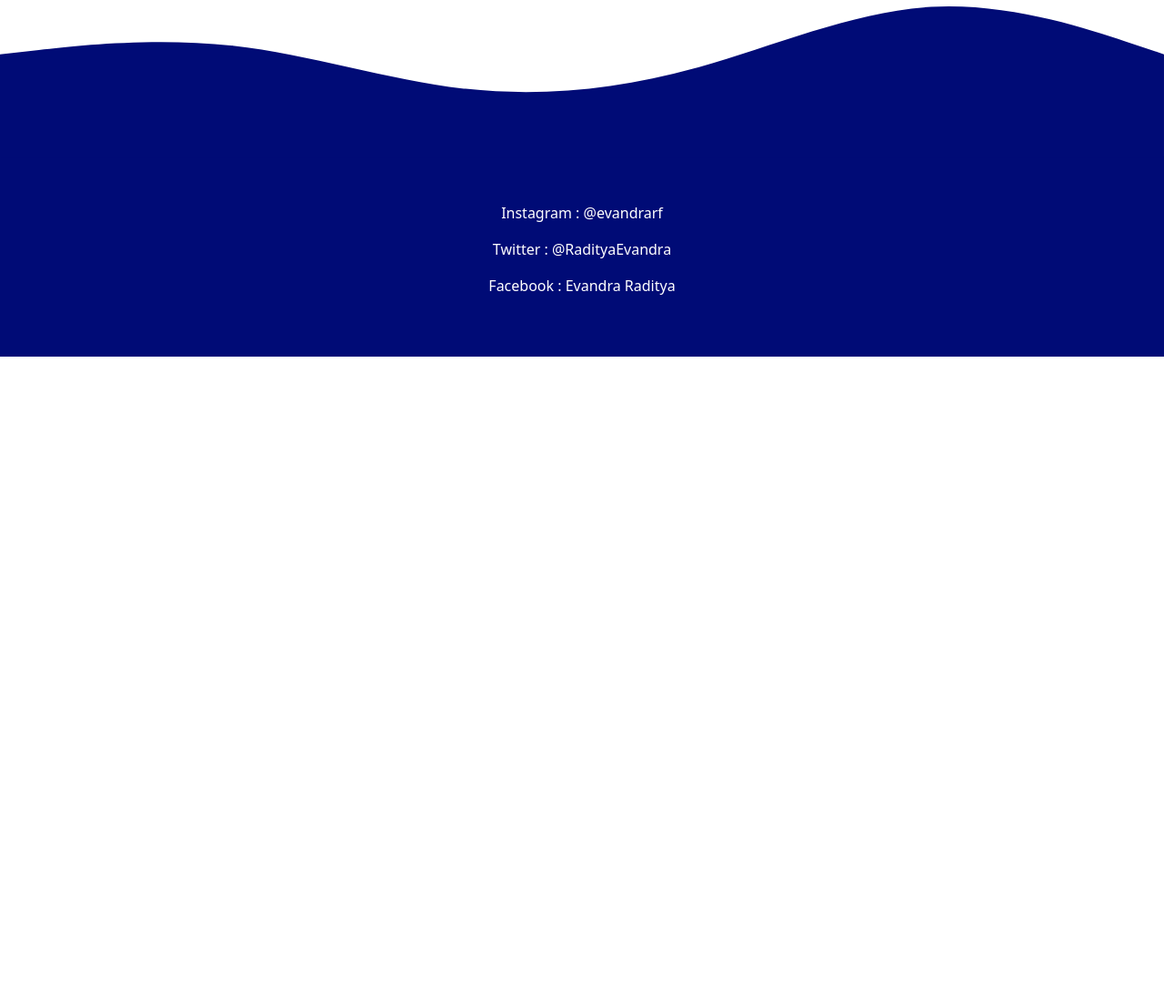
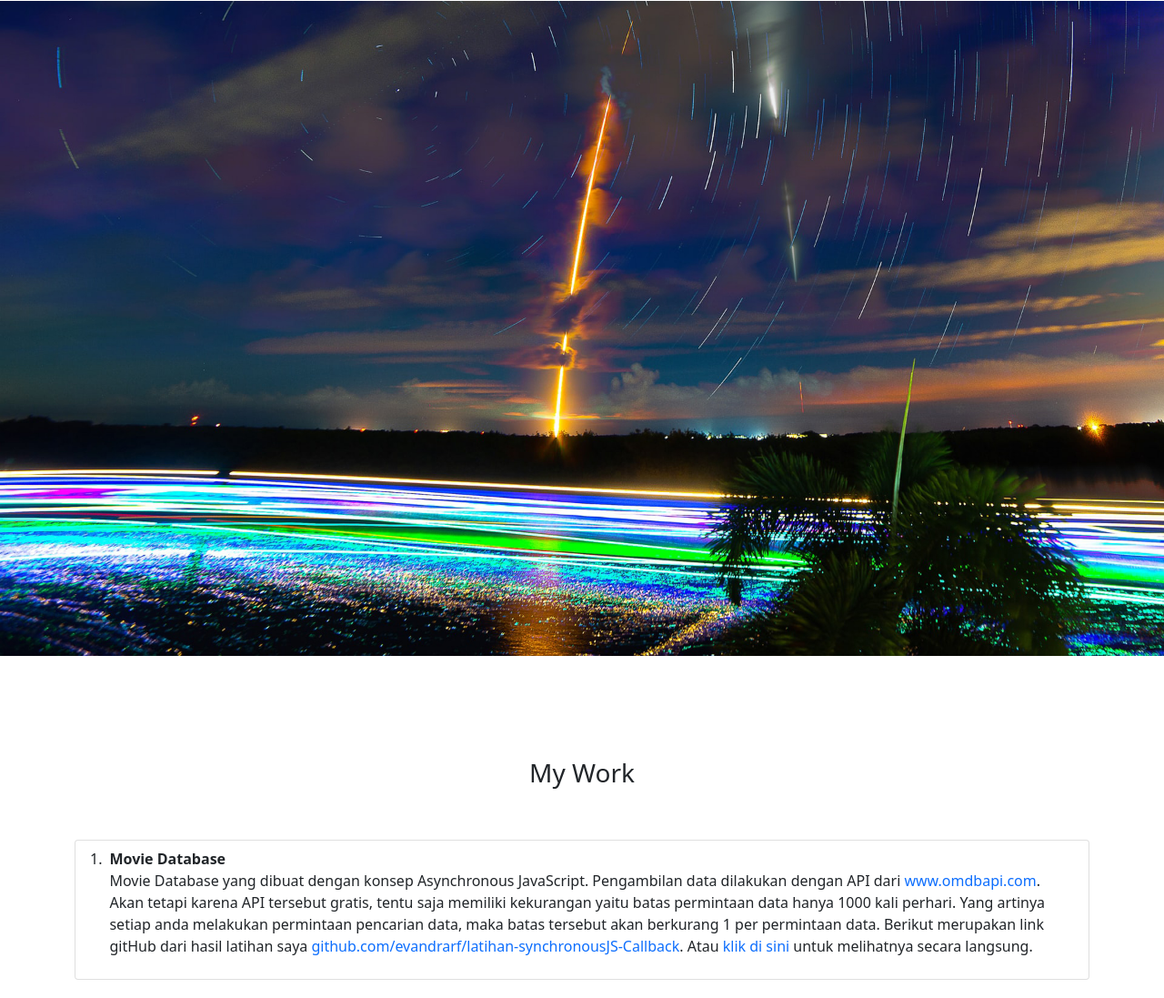
Before and after one commit to evandrarf/evandrarf.portfolio, a plain HTML site: page index.html in a window 1280 px wide. Shown: the part 2900-3997 px from the top of the page at 91% size. Before the commit the page ends 3292 px from the top, so only its background shows below. Drawn offline with nearby package versions, Linux system fonts and the light colour scheme.

Commit message:
Menambahkan fitur my work dan memperbaiki script modal card yang sebelumnya

```diff
--- a/index.html
+++ b/index.html
@@ -69,7 +69,6 @@
     <!-- gambar -->
     <div class="sectionB d-flex justify-content-center align-items-center flex-column">
       <h2>Pengamatan | Diskusi | Latihan</h2>
-      <h2>Tapi Bo'ong</h2>
     </div>
     <!-- akhir gambar -->
 
@@ -142,6 +141,40 @@
         </div>
       </div>
     </section>
+
+    <!-- Section D -->
+    <div class="sectionD"></div>
+    <!-- akhir section d -->
+
+    <!-- My work -->
+    <section class="my-work" id="my-work">
+      <div class="container">
+        <div class="row text-center">
+          <div class="col">
+            <h3>My Work</h3>
+          </div>
+        </div>
+        <div class="row">
+          <div class="col">
+            <ol class="list-group list-group-numbered">
+              <li class="list-group-item d-flex justify-content-between align-items-start">
+                <div class="ms-2 me-auto">
+                  <div class="fw-bold">Movie Database</div>
+                  <p>
+                    Movie Database yang dibuat dengan konsep Asynchronous JavaScript. Pengambilan data dilakukan dengan API dari <a href="https://www.omdbapi.com/" target="_blank" rel="noopener noreferrer">www.omdbapi.com</a>. Akan tetapi
+                    karena API tersebut gratis, tentu saja memiliki kekurangan yaitu batas permintaan data hanya 1000 kali perhari. Yang artinya setiap anda melakukan permintaan pencarian data, maka batas tersebut akan berkurang 1 per
+                    permintaan data. Berikut merupakan link gitHub dari hasil latihan saya
+                    <a href="https://github.com/evandrarf/latihan-synchronousJS-Callback" target="_blank" rel="noopener noreferrer">github.com/evandrarf/latihan-synchronousJS-Callback</a>. Atau
+                    <a href="hasil-latihan/Asynchronous/index.html">klik di sini</a> untuk melihatnya secara langsung.
+                  </p>
+                </div>
+              </li>
+            </ol>
+          </div>
+        </div>
+      </div>
+    </section>
+    <!-- akhir my work -->
     <svg xmlns="http://www.w3.org/2000/svg" viewBox="0 0 1440 320">
       <path
         fill="#000b76"
--- a/script.js
+++ b/script.js
@@ -30,8 +30,14 @@ const modal = document.querySelector(".modal");
 const modalImage = document.querySelector(".modal-image");
 const cardImage = document.querySelectorAll(".card img");
 
-for (let i = 0; i < cards.length; i++) {
-  cards[i].addEventListener("click", function () {
+// for (let i = 0; i < cards.length; i++) {
+//   cards[i].addEventListener("click", function () {
+//     modalImage.src = `gallery/${i + 1}.jpg`;
+//   });
+// }
+
+cards.forEach((c, i) => {
+  c.addEventListener("click", function () {
     modalImage.src = `gallery/${i + 1}.jpg`;
   });
-}
+});
--- a/style.css
+++ b/style.css
@@ -100,6 +100,33 @@
   width: 90%;
 }
 
+/* Section D */
+.sectionD {
+  background-image: url(gallery-sm/5.jpg);
+  background-size: cover;
+  background-repeat: no-repeat;
+  background-attachment: fixed;
+  height: 35vh;
+  overflow: hidden;
+}
+
+/* my work */
+.my-work {
+  margin-top: 1.5rem;
+}
+
+.list-group {
+  margin-top: 1rem;
+}
+
+.list-group a {
+  text-decoration: none;
+}
+
+.list-group a:hover {
+  color: red;
+}
+
 /* Footer */
 .footer {
   background-color: #000b76;
@@ -177,6 +204,20 @@
   .sectionB h2 {
     font-size: 2.75rem;
   }
+
+  .sectionD {
+    height: 90vh;
+    margin-top: 7rem;
+  }
+
+  .my-work {
+    margin-top: 7rem;
+  }
+
+  .list-group {
+    margin-top: 3rem;
+  }
+
   .footer {
     font-size: 1rem;
   }
```
Also changed, not shown: gallery-sm/5.jpg (added), 1 other file.
